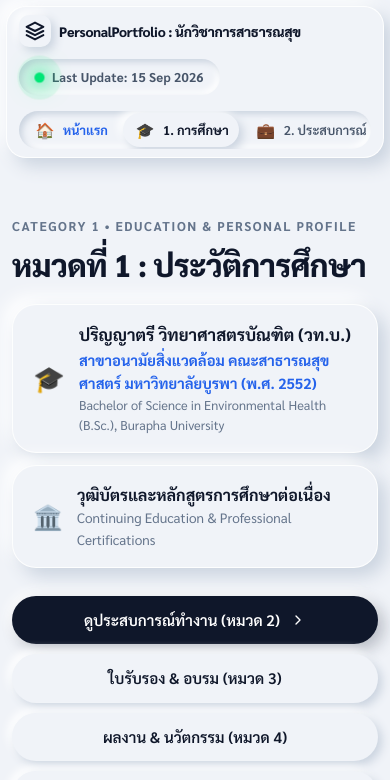
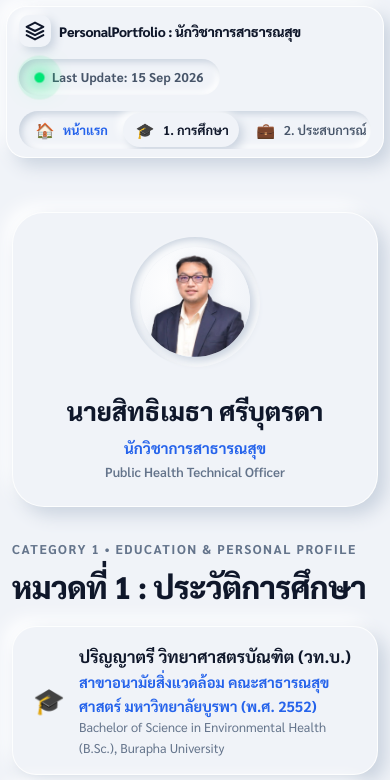
Before and after one commit to sitthimethas-debug/portfolio-sitthimetha, a website: page portfolio.html in a window 390 px wide. Shown: the top 780 px of the page. Drawn offline with Linux system fonts and the light colour scheme.

Commit message:
Reorder profile photo card above Category 1 on mobile screens

```diff
--- a/css/style.css
+++ b/css/style.css
@@ -1338,13 +1338,19 @@ body {
     padding-bottom: 60px;
   }
   .hero-grid {
-    grid-template-columns: 1fr;
+    display: flex;
+    flex-direction: column;
     text-align: left;
-    gap: 36px;
+    gap: 28px;
   }
   .hero-visual {
+    order: -1;
     max-width: 440px;
     margin: 0 auto;
+    width: 100%;
+  }
+  .hero-content {
+    order: 1;
     width: 100%;
   }
   .hero-desc {
```
